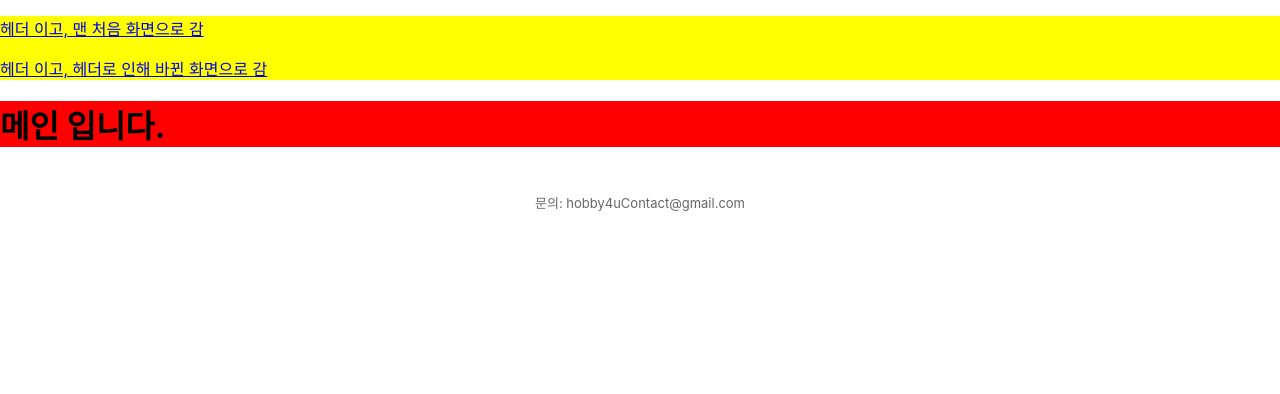
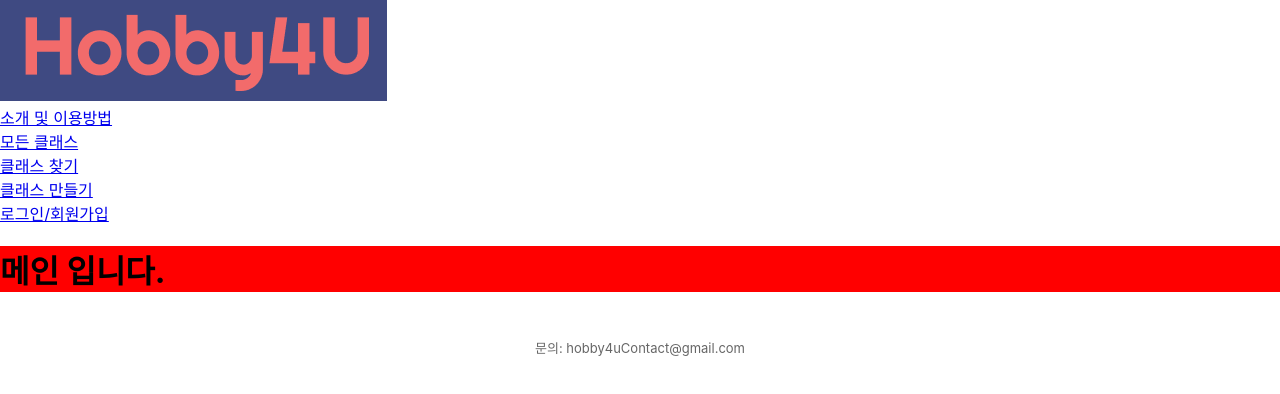
Before and after one commit to hyunseo0803/hobby4u, a React app: page / in a window 1280 px wide. Shown: the top 394 px of the page. Built offline with nearby package versions, Linux system fonts and the light colour scheme.

Commit message:
💄 헤더 UI 추가

```diff
--- a/src/components/Header.js
+++ b/src/components/Header.js
@@ -1,16 +1,45 @@
 import React from "react";
 import "../styles/Header.css";
 import { Link } from "react-router-dom";
+import Logo from "../assets/Logo.png";
 
 function Header(props) {
 	return (
-		<div className="header_wrap">
-			<Link to="/">
-				<p>헤더 이고, 맨 처음 화면으로 감 </p>
-			</Link>
-			<Link to="test">
-				<p>헤더 이고, 헤더로 인해 바뀐 화면으로 감 </p>
-			</Link>
+		<div className="header_wrapper">
+			<div className="logo_wrapper">
+				<Link to="/">
+					<img className="logo" alt="logo" src={Logo} />
+				</Link>
+			</div>
+			<div className="menu_wrapper">
+				<div className="menu_item">
+					<Link to="intro" className="link">
+						소개 및 이용방법
+					</Link>
+				</div>
+				<div className="menu_item">
+					<Link to="test" className="link">
+						모든 클래스
+					</Link>
+				</div>
+				<div className="menu_item">
+					<Link to="test" className="link">
+						클래스 찾기
+					</Link>
+				</div>
+				<div className="menu_item">
+					<Link to="test" className="link">
+						클래스 만들기
+					</Link>
+				</div>
+			</div>
+			<div className="login_wrapper">
+				<div className="login_item">
+					<Link to="test" className="link">
+						로그인/회원가입
+					</Link>
+				</div>
+			</div>
 		</div>
 	);
 }
```
